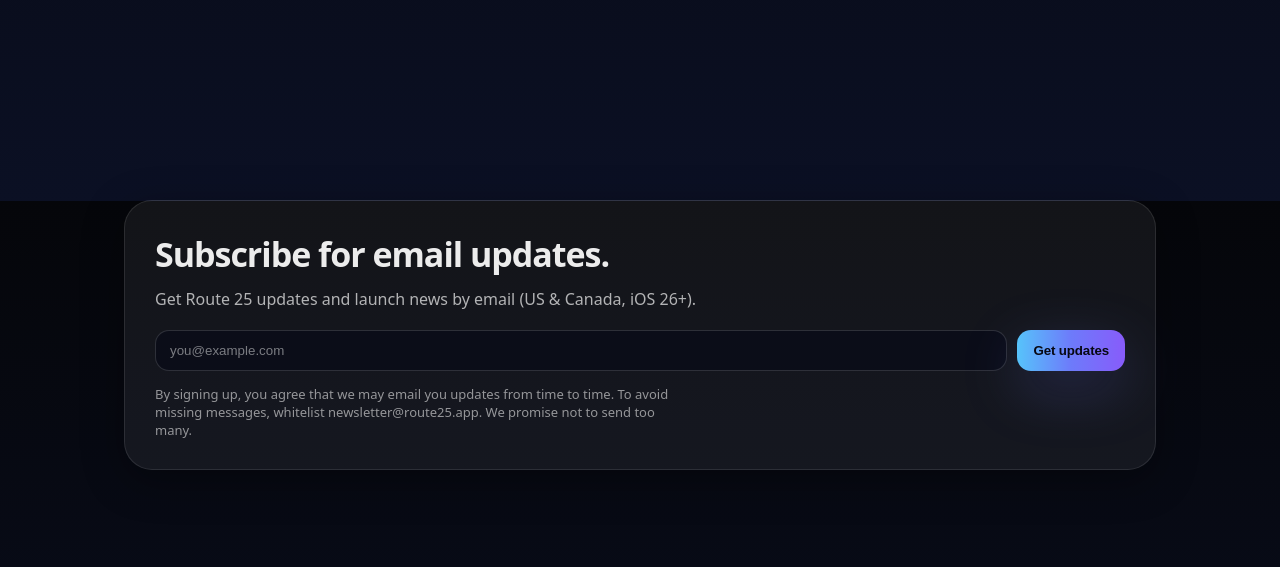
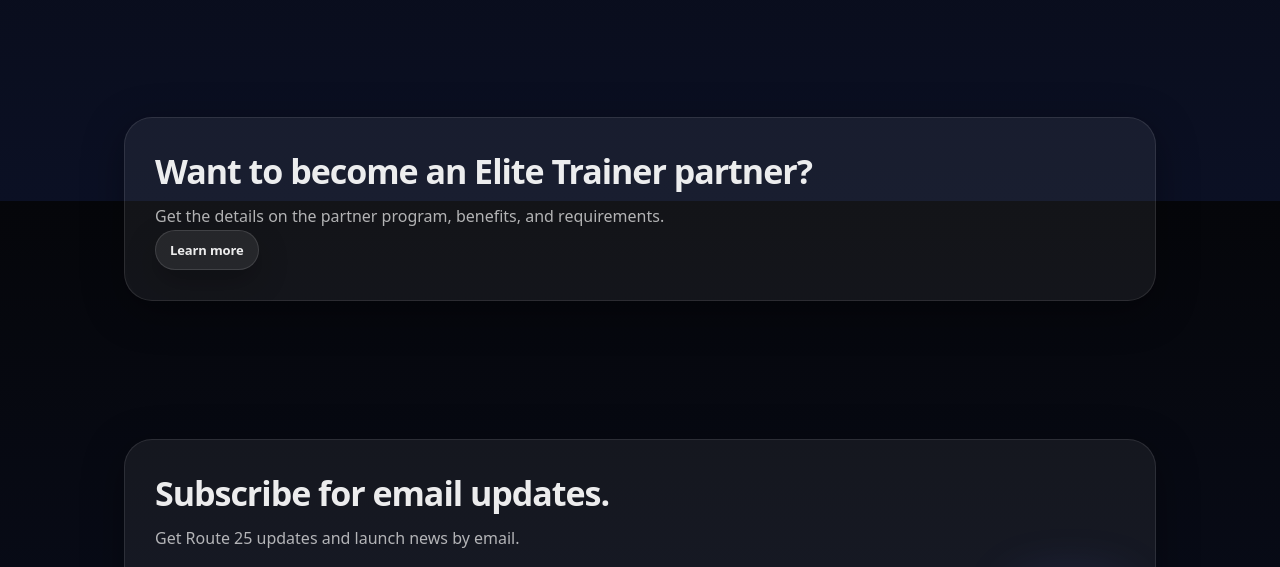
Before and after one commit to thatvirtualboy/route25-website, a plain HTML site: page index.html in a window 1280 px wide. Shown: the part 4599-5166 px from the top of the page. Drawn offline with Linux system fonts and the light colour scheme.

Commit message:
Add Elite Trainer CTA section

```diff
--- a/assets/site.css
+++ b/assets/site.css
@@ -283,6 +283,9 @@
 .section {
   padding: clamp(56px, 7.2vw, 96px) 0;
 }
+.section.section--tight {
+  padding: clamp(18px, 3vw, 28px) 0;
+}
 .section-title {
   font-size: clamp(26px, 3vw, 34px);
   letter-spacing: -0.03em;
--- a/index.html
+++ b/index.html
@@ -278,11 +278,21 @@
       </div>
     </section>
 
+    <section class="section section--tight">
+      <div class="container">
+        <div class="card cta-card" data-reveal>
+          <h2 class="section-title" style="margin-top: 0;">Want to become an Elite Trainer partner?</h2>
+          <p class="section-subtitle">Get the details on the partner program, benefits, and requirements.</p>
+          <a class="button" href="/elite-trainers/">Learn more</a>
+        </div>
+      </div>
+    </section>
+
     <section id="waitlist" class="section cta">
       <div class="container">
         <div class="card cta-card" data-reveal>
           <h2 class="section-title" style="margin-top: 0;">Subscribe for email updates.</h2>
-          <p class="section-subtitle">Get Route 25 updates and launch news by email (US &amp; Canada, iOS 26+).</p>
+          <p class="section-subtitle">Get Route 25 updates and launch news by email.</p>
 
           <form action="https://formspree.io/f/xnnlqpaz" method="POST" class="form" style="margin-top: 18px;">
             <label for="email" style="position:absolute;left:-9999px;">Email</label>
```
